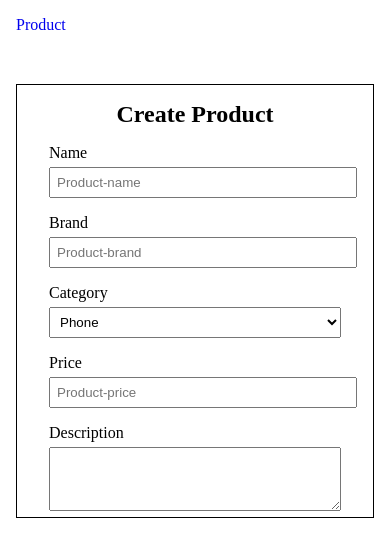
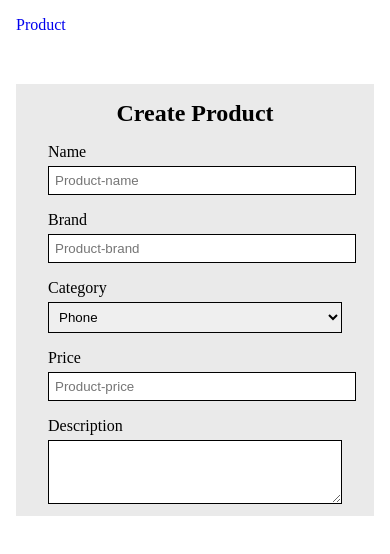
Before and after one commit to shyamchatterjee/ecommerce, a React (Vite) app: page / in a window 390 px wide. Shown: the top 554 px of the page. Built offline with nearby package versions, Linux system fonts and the light colour scheme.

Commit message:
Homecomponent and updateform responsive design

```diff
--- a/src/App.css
+++ b/src/App.css
@@ -34,9 +34,40 @@ body::-webkit-scrollbar {
   width: 100%;
   padding: 6px;
 }
+
 #brand-input {
   width: 100%;
   padding: 6px;
+}
+@media (max-width: 390px) {
+  #brand-input {
+    border: 1px solid black;
+  }
+  #text-input {
+    border: 1px solid black;
+  }
+  .text-area {
+    border: 1px solid black;
+  }
+  .select-contener {
+    border: 1px solid black;
+  }
+  .text-area {
+    border: 1px solid black;
+  }
+  .price-input {
+    border: 1px solid  black;
+  }
+
+}
+@media (max-width:390px) {
+    #image-input{
+      border: 1px solid black;
+    }
+    .contener{
+      background-color: #eaeaea;
+      border: none;
+    }
 }
 .select-contener {
   width: 100%;
@@ -167,7 +198,7 @@ a {
   gap: 2rem;
   overflow-y: scroll;
 }
-.cart-contener::-webkit-scrollbar{
+.cart-contener::-webkit-scrollbar {
   display: none;
 }
 .cart {
@@ -176,37 +207,35 @@ a {
   align-items: center;
   gap: 1rem;
 }
-.product-button{
+.product-button {
   margin-left: 100px;
   background-color: orange;
   color: white;
   border: none;
-  width:  100px;
+  width: 100px;
   height: 25px;
   cursor: pointer;
-
 }
-.home-button{
+.home-button {
   width: 100px;
   height: 25px;
   background-color: black;
   color: white;
   /* margin-left: 10px; */
 }
-.hide{
+.hide {
   display: none;
 }
 
-.div{
+.div {
   width: 100%;
   display: flex;
   flex-direction: column;
   gap: 1rem;
 }
-.nav-ber{
+.nav-ber {
   width: 100%;
   display: flex;
   justify-content: center;
   align-items: center;
-
 }
```
Lines whose indentation alone changed are shown as unchanged.
